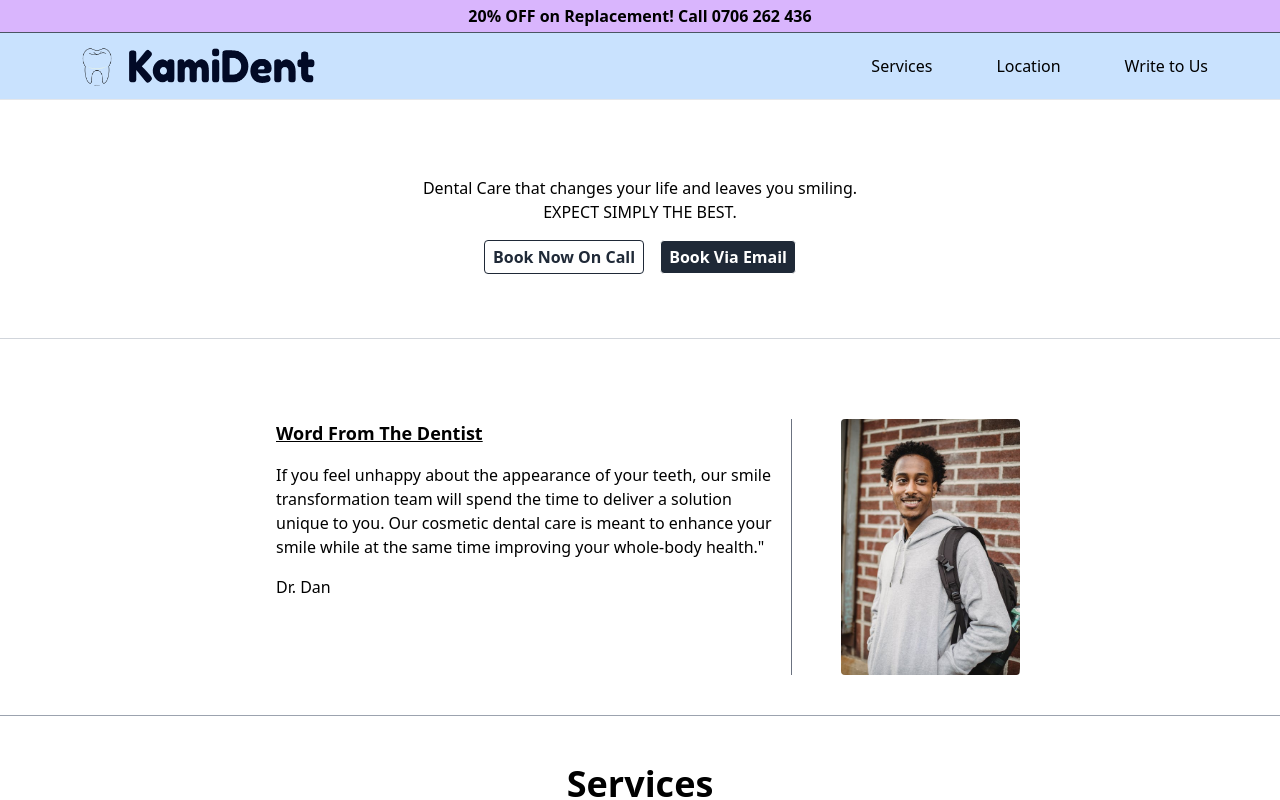
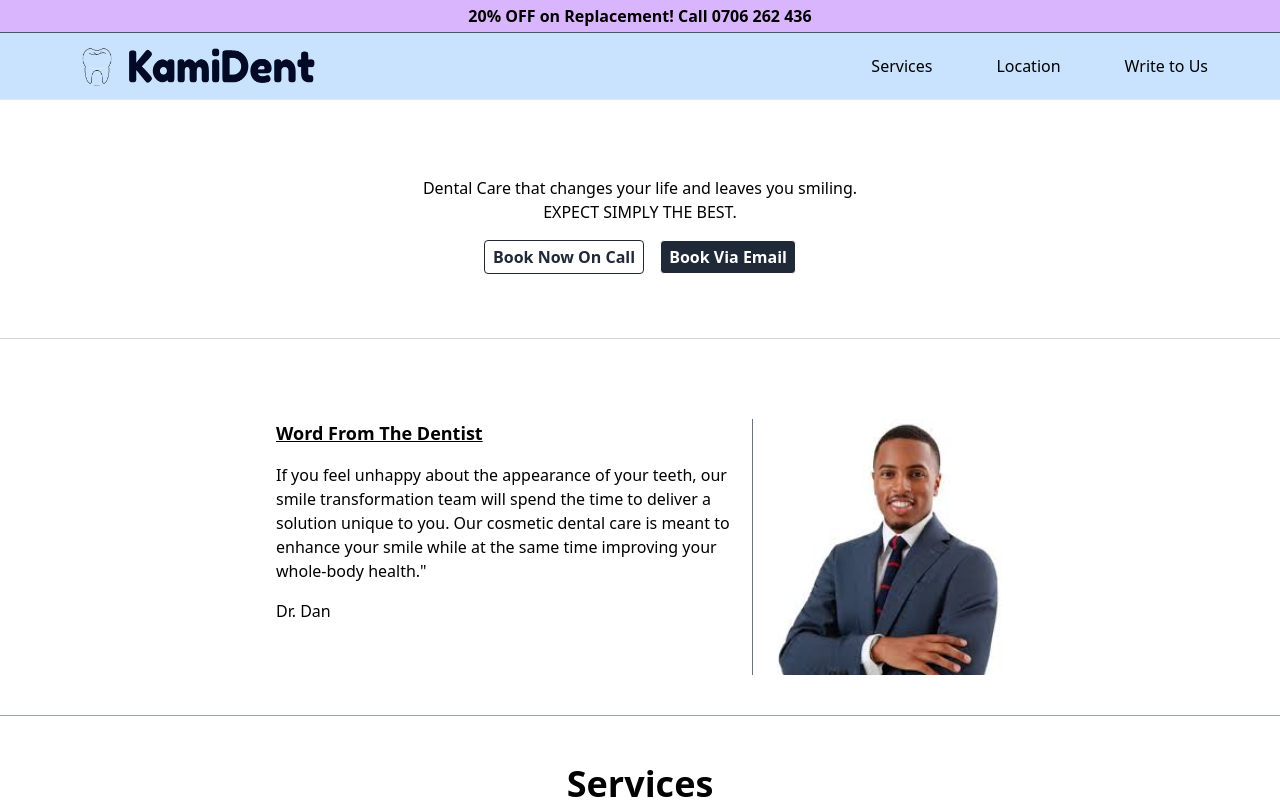
Before and after one commit to IntelliXar/kamident-clinic, a Next.js app: page / in a window 1280 px wide. Shown: the top 800 px of the page. Built offline with nearby package versions, Linux system fonts and the light colour scheme.

Commit message:
change dentist pic

```diff
--- a/src/global.css
+++ b/src/global.css
@@ -5,3 +5,6 @@
     --darkblueShade: #003049;
     --lightblueShade: #90e0ef;
 }
+body{
+    font-family: 'Segoe UI', Tahoma, Geneva, Verdana, sans-serif;
+}
```
Also changed, not shown: public/images/pic3.jpeg.
